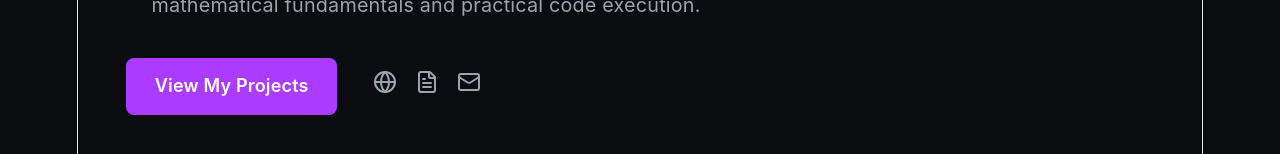
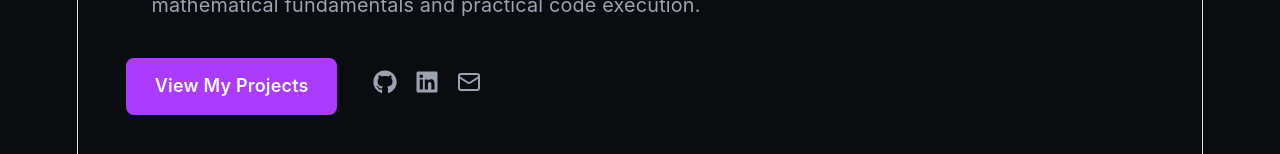
Before and after one commit to kirilchobansky/portfolio, a React app in the folder frontend/: page / in a window 1280 px wide. Shown: the part 444-598 px from the top of the page. Built offline with nearby package versions, Linux system fonts and the light colour scheme; the HTML template or start-up script is replaced by a standard one.

Commit message:
Update the icons

```diff
--- a/frontend/package.json
+++ b/frontend/package.json
@@ -12,7 +12,8 @@
   "dependencies": {
     "lucide-react": "^1.26.0",
     "react": "^19.2.7",
-    "react-dom": "^19.2.7"
+    "react-dom": "^19.2.7",
+    "react-icons": "^5.7.0"
   },
   "devDependencies": {
     "@eslint/js": "^10.0.1",
--- a/frontend/src/components/Hero.tsx
+++ b/frontend/src/components/Hero.tsx
@@ -1,5 +1,6 @@
 import React from 'react';
-import { Globe, Mail, FileText } from 'lucide-react';
+import { Mail } from 'lucide-react';
+import { FaGithub, FaLinkedin } from 'react-icons/fa';
 
 export default function Hero(): React.JSX.Element {
   return (
@@ -37,12 +38,12 @@ export default function Hero(): React.JSX.Element {
           {/* Social Links */}
           <div style={{ display: 'flex', gap: '1rem', marginLeft: '1rem' }}>
             <a href="https://github.com/kirilchobansky" target="_blank" rel="noreferrer" title="GitHub">
-              <Globe size={24} color="var(--text-muted)" />
+              <FaGithub size={24} color="var(--text-muted)" />
             </a>
-            <a href="https://linkedin.com" target="_blank" rel="noreferrer" title="LinkedIn">
-              <FileText size={24} color="var(--text-muted)" />
+            <a href="https://www.linkedin.com/in/kiril-chobansky-57738a306" target="_blank" rel="noreferrer" title="LinkedIn">
+              <FaLinkedin size={24} color="var(--text-muted)" />
             </a>
-            <a href="mailto:your-email@gmail.com" title="Email">
+            <a href="https://kirilchobansky@gmail.com" title="Email">
               <Mail size={24} color="var(--text-muted)" />
             </a>
           </div>
```
Also changed, not shown: 1 other file (tests, documents, lock files or other folders).
